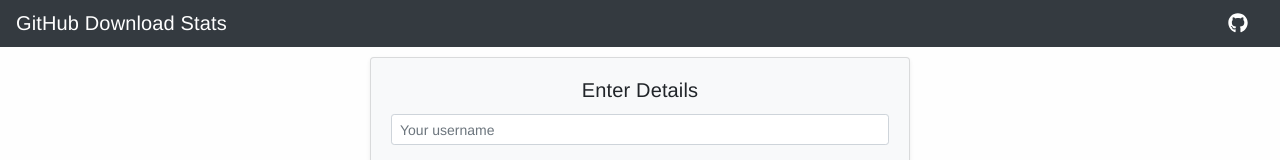
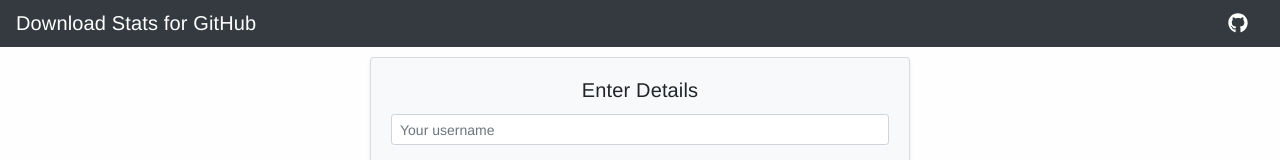
Before and after one commit to Aveek-Saha/GithubStats, a Vue app: page / in a window 1280 px wide. Shown: the top 160 px of the page. Built offline with nearby package versions, Linux system fonts and the light colour scheme.

Commit message:
Name updated
GitHub stats => stats for GitHub

```diff
--- a/public/index.html
+++ b/public/index.html
@@ -1,9 +1,25 @@
 <!DOCTYPE html>
 <html lang="en">
   <head>
+
+    <!-- Global site tag (gtag.js) - Google Analytics -->
+    <script async src="https://www.googletagmanager.com/gtag/js?id=UA-120301630-6"></script>
+    <script>
+      window.dataLayer = window.dataLayer || [];
+      function gtag() { dataLayer.push(arguments); }
+      gtag('js', new Date());
+
+      gtag('config', 'UA-120301630-6');
+    </script>
+
     <meta charset="utf-8">
     <meta http-equiv="X-UA-Compatible" content="IE=edge">
     <meta name="viewport" content="width=device-width,initial-scale=1.0">
+    <meta name="description" content="Get information about download counts for GitHub releases, release author and date of publishing">
+    <meta name="keywords" content="download, releases, github, author, date">
+    <meta name="author" content="Aveek Saha">
+    <meta name="google-site-verification" content="fC5SEsm5g7JMcPQZYIIaBY0FOA9dhT3Bs4N2CCyB9KU" />
+
     <link rel="icon" href="<%= BASE_URL %>favicon.ico">
 
     <!-- <link rel="stylesheet" href="https://fonts.googleapis.com/css?family=Roboto:300,400,500,700,400italic|Material+Icons"> -->
@@ -18,7 +34,7 @@
       <script defer src="https://use.fontawesome.com/releases/v5.5.0/js/all.js" integrity="sha384-GqVMZRt5Gn7tB9D9q7ONtcp4gtHIUEW/yG7h98J7IpE3kpi+srfFyyB/04OV6pG0"
         crossorigin="anonymous"></script>
 
-    <title>GitHub Download Stats</title>
+    <title>Download Stats for GitHub</title>
   </head>
   <body>
     <div id="app"></div>
--- a/src/App.vue
+++ b/src/App.vue
@@ -2,7 +2,7 @@
   <div id="app">
     <!-- <img alt="Vue logo" src="./assets/logo.png"> -->
     <nav class="navbar navbar-dark bg-dark">
-      <span class="navbar-brand mb-0 h2">GitHub Download Stats</span>
+      <span class="navbar-brand mb-0 h2">Download Stats for GitHub</span>
       <a href="https://aveek-saha.github.io/" class="navbar-brand mb-0 h1 text-right">
         <i class="fab fa-github fa-inverse"></i>
       </a>
```
Also changed, not shown: 1 other file (tests, documents, lock files or other folders).
